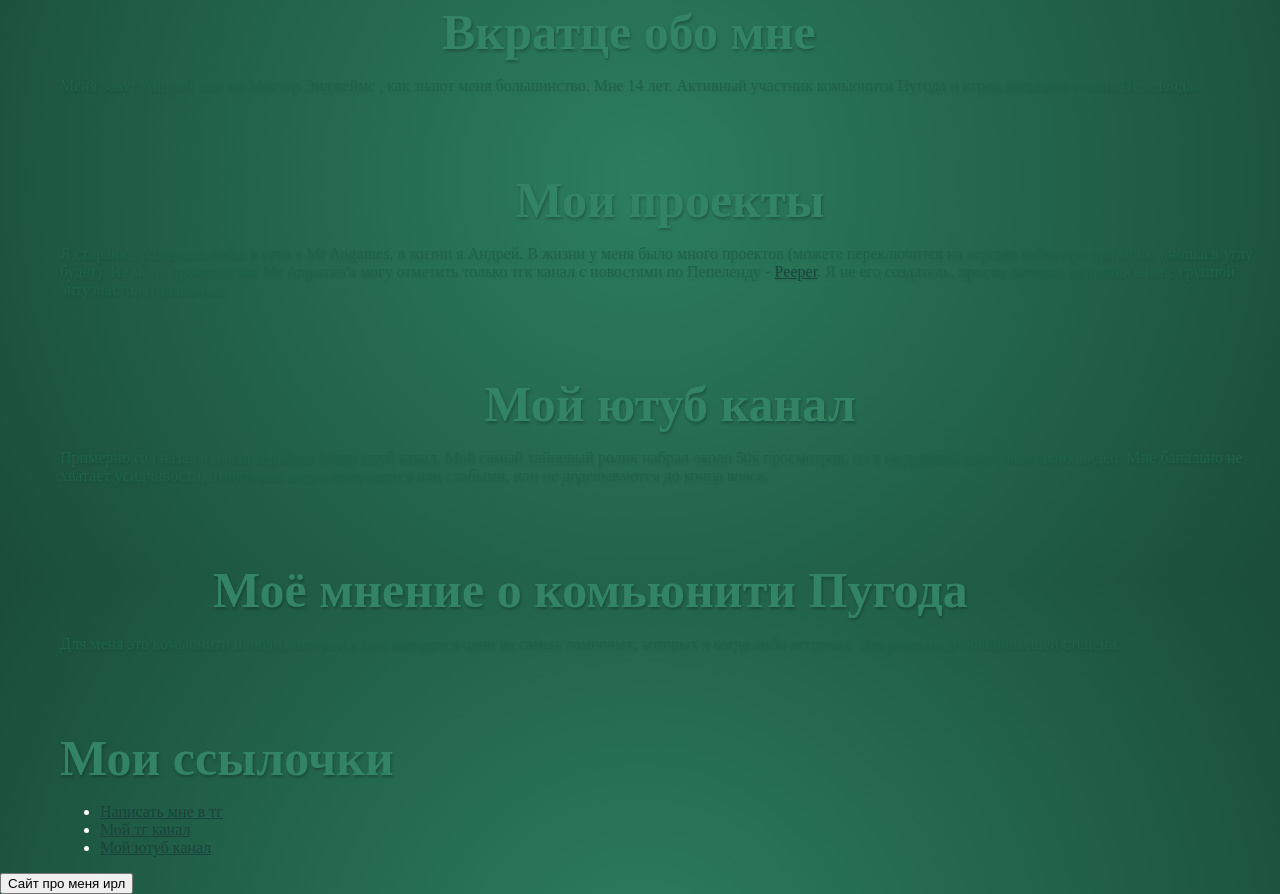
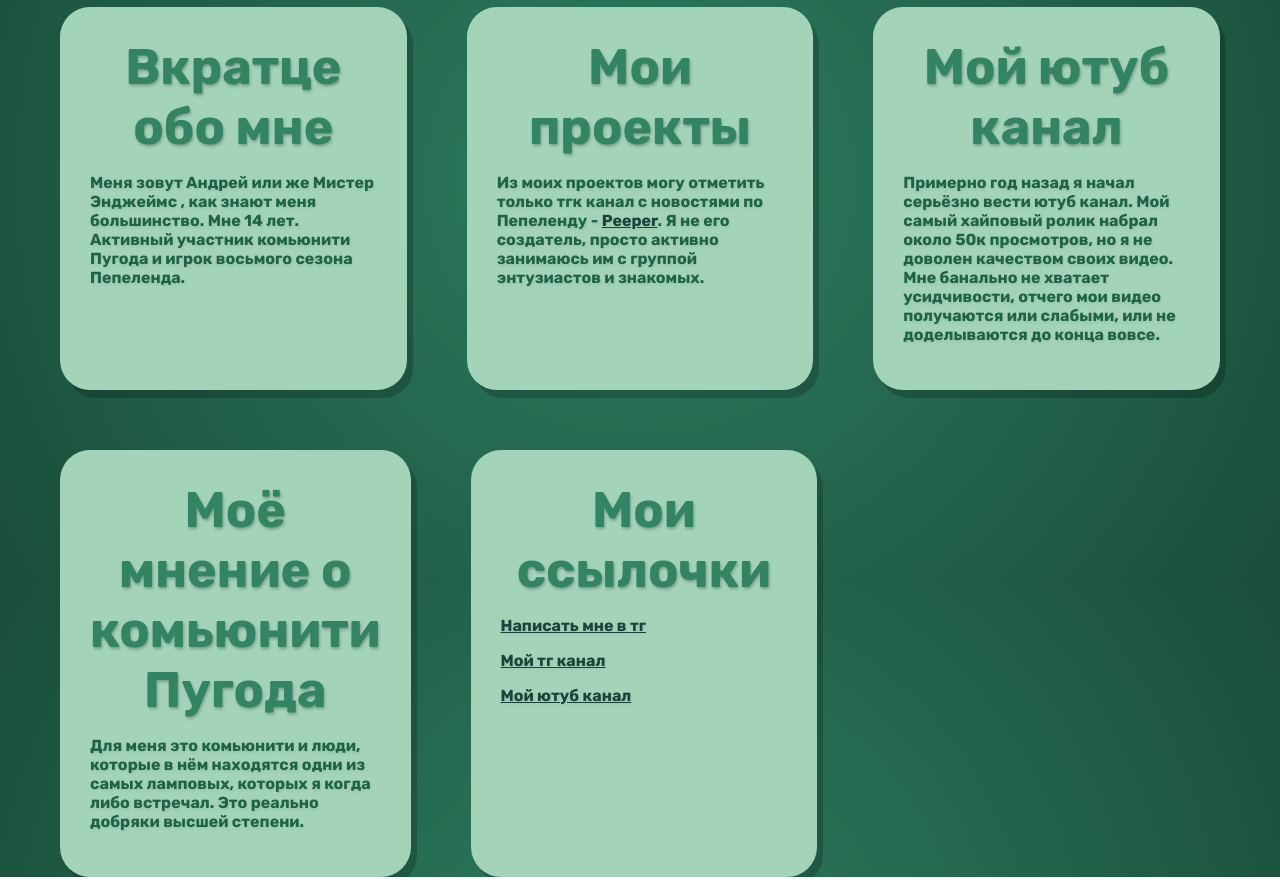
Before and after one commit to MrAngames/Mr-Angames-Site, a plain HTML site: page index.html in a window 1280 px wide. Shown: the part 220-1114 px from the top of the page. Drawn offline with Linux system fonts and the light colour scheme.

Commit message:
index.html

```diff
--- a/index.html
+++ b/index.html
@@ -1,10 +1,14 @@
 <!DOCTYPE html>
 <html lang="ru">
 <head>
+    <link rel="preconnect" href="https://fonts.googleapis.com">
+    <link rel="preconnect" href="https://fonts.gstatic.com" crossorigin>
+    <link href="https://fonts.googleapis.com/css2?family=Rubik:wght@700&display=swap" rel="stylesheet">
+
     <meta charset="UTF-8">
     <meta name="viewport" content="width=device-width, initial-scale=1.0">
     <meta name="description" content="Это личный сайт меня (Mr Angames'а)">
-    <link rel="shortcut icon" href="icon/face.png" type="image/x-icon">
+    <link rel="shortcut icon" href="face.png" type="image/x-icon">
     <link rel="stylesheet" type="text/css" href="style.css">
     <title>Mr Angames</title>
 </head>
@@ -14,34 +18,29 @@
         <h2> Меня зовут Mr Angames и тут ты можешь почитать что-то интересное про меня</h2>
     </header>
     <main>
-        <div id="block">
+        <div class="block">
             <h6>Вкратце обо мне</h6>
             <p>Меня зовут Андрей или же Мистер Энджеймс , как знают меня большинство. Мне 14 лет. Активный участник комьюнити Пугода и игрок восьмого сезона Пепеленда.</p>
         </div>
-        <div id="block">
+        <div class="block">
             <h6>Мои проекты</h6>
-            <p>Я стараюсь разделять себя: в сети я Mr Angames, в жизни я Андрей. В жизни у меня было много проектов (можете переключится на версию сайта про ирл меня, кнопка в углу будет). Из моих проектов как Mr Angames'а могу отметить только тгк  канал с новостями по Пепеленду - <a href="https://t.me/peeper_news">Peeper</a>. Я не его создатель, просто активно занимаюсь им с группой энтузиастов и знакомых.</p>
+            <p>Из моих проектов могу отметить только тгк  канал с новостями по Пепеленду - <a href="https://t.me/peeper_news">Peeper</a>. Я не его создатель, просто активно занимаюсь им с группой энтузиастов и знакомых.</p>
         </div>
-        <div id="block">
+        <div class="block">
             <h6>Мой ютуб канал</h6>
             <p>Примерно год назад я начал серьёзно вести ютуб канал. Мой самый хайповый ролик набрал около 50к просмотров, но я не доволен качеством своих видео. Мне банально не хватает усидчивости, отчего мои видео получаются или слабыми, или не доделываются до конца вовсе.</p>
         </div>
-        <div id="block">
+        <div class="block">
             <h6>Моё мнение о комьюнити Пугода</h6>
             <p>Для меня это комьюнити и люди, которые в нём находятся одни из самых ламповых, которых я когда либо встречал. Это реально добряки высшей степени.</p>
         </div>
-        <div id="block">
+        <div class="block">
         <h6>Мои ссылочки</h6>
-            <ul>
-                <li><a href="https://t.me/mr_angames_me">Написать мне в тг</a></li>
-                <li><a href="https://t.me/MrAngamesTG" title="Ну давай, давай подпишись">Мой тг канал</a></li>
-                <li><a href="https://www.youtube.com/@Mr.Angames">Мой ютуб канал</a></li>
-            </ul>
+                <p><a href="https://t.me/mr_angames_me">Написать мне в тг</a></p>
+                <p><a href="https://t.me/MrAngamesTG" title="Ну давай, давай подпишись">Мой тг канал</a></p>
+                <p><a href="https://www.youtube.com/@Mr.Angames">Мой ютуб канал</a></p>
         </p>
         </div>
     </main>
-    <footer>
-        <a href="andrey.html"><button>Сайт про меня ирл</button></a>
-    </footer>
 </body>
 </html>
```
